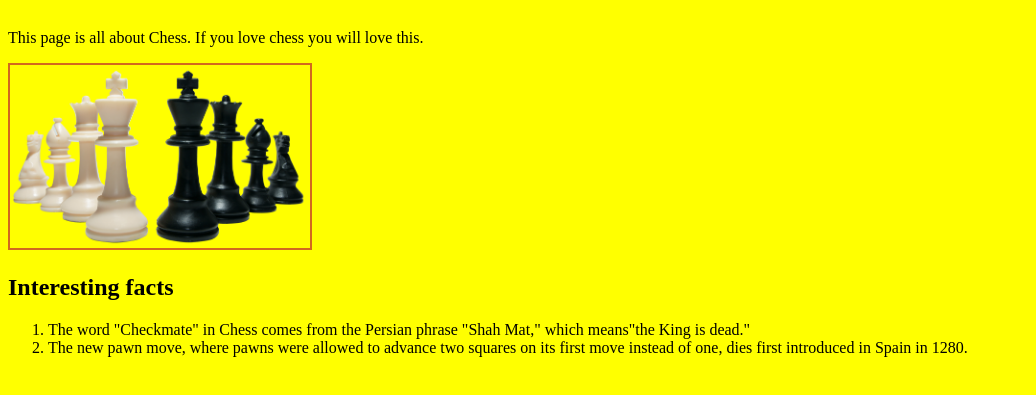
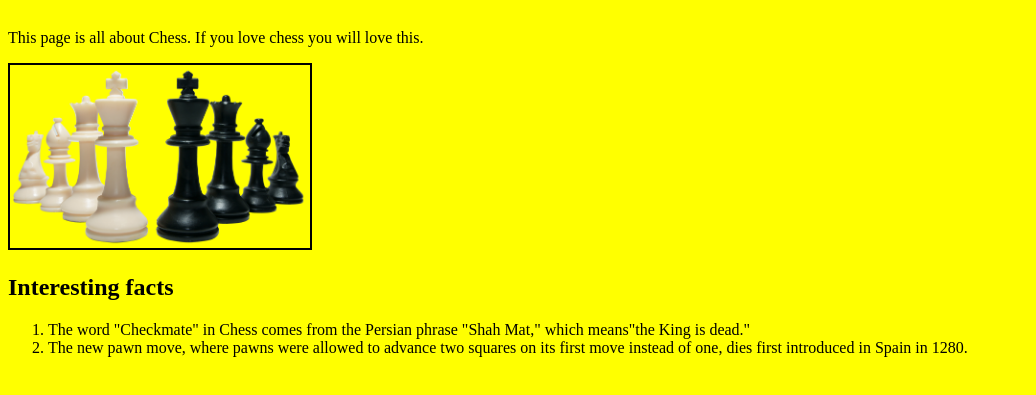
Before and after one commit to bry2011/bry.github.io, a plain HTML site: page index.html in a window 1280 px wide. Shown: the part 91-486 px from the top of the page, without its empty margins (0-1036 px from the left). Drawn offline with Linux system fonts and the light colour scheme.

Commit message:
Update style.css

```diff
--- a/style.css
+++ b/style.css
@@ -11,7 +11,7 @@ h2{
 
 }
 img{
-	border-color: chocolate;
+	border-color: black;
 	border-width: 2px;
 	border-style: solid;
 
```
